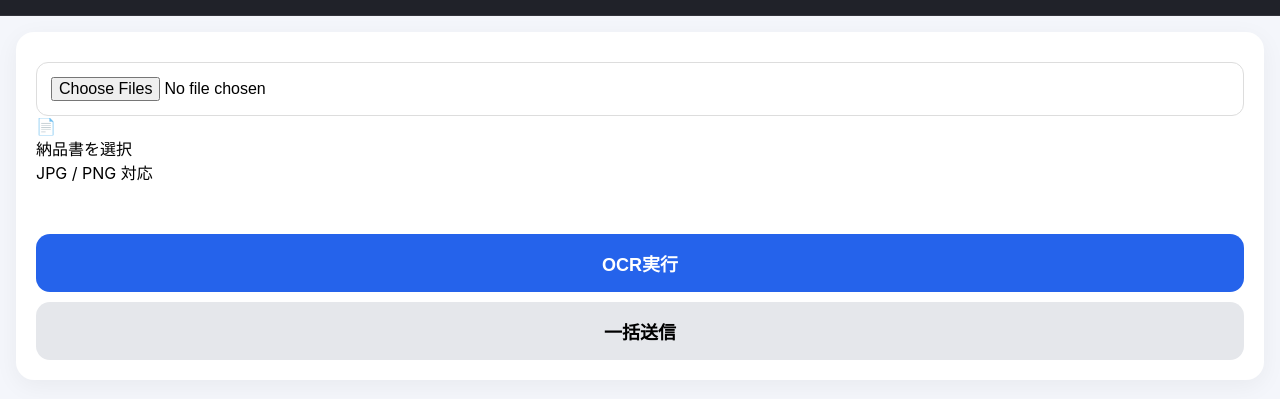
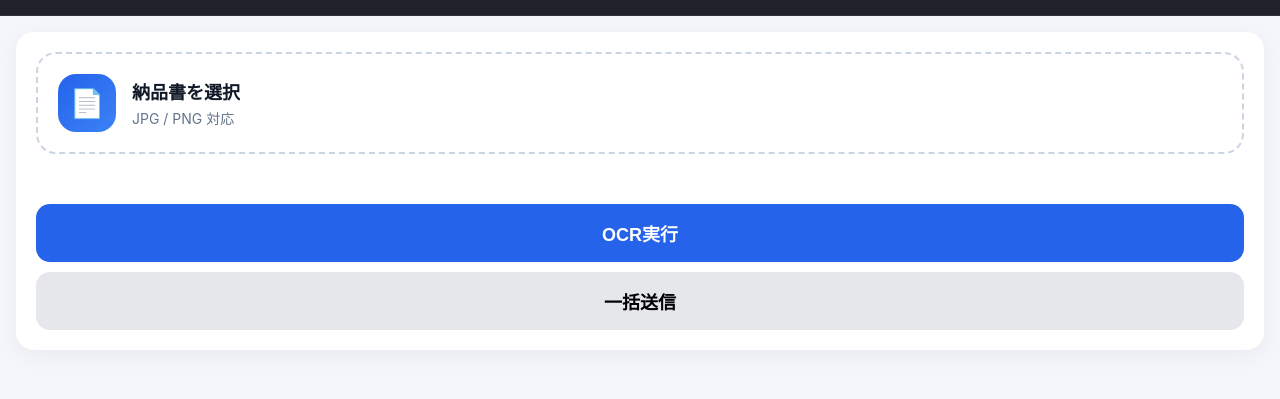
Before and after one commit to omepcg-ops/ocr-chatwork, a website: page public/index.html in a window 1280 px wide. Shown: the part 83-482 px from the top of the page. Drawn offline with Linux system fonts and the light colour scheme; no server answers.

Commit message:
Update style.css

```diff
--- a/public/style.css
+++ b/public/style.css
@@ -51,10 +51,6 @@ body {
   margin-bottom: 20px;
 }
 
-/* ファイル選択 */
-input[type="file"] {
-  font-size: 16px;
-}
 
 /* ボタン（スマホ特化） */
 button {
@@ -310,3 +306,99 @@ textarea {
   object-fit: contain;
 
 }
+/* =========================
+   ファイルUI
+========================= */
+
+.file-label {
+
+  display: block;
+  width: 100%;
+
+}
+
+.file-label input {
+
+  display: none;
+
+}
+
+.file-ui {
+
+  display: flex;
+  align-items: center;
+  gap: 16px;
+
+  background: white;
+
+  border:
+    2px dashed #cbd5e1;
+
+  border-radius: 20px;
+
+  padding: 20px;
+
+  transition: 0.2s;
+
+}
+
+.file-ui:active {
+
+  transform: scale(0.98);
+
+}
+
+.file-icon {
+
+  width: 58px;
+  height: 58px;
+
+  border-radius: 18px;
+
+  background:
+    linear-gradient(
+      135deg,
+      #2563eb,
+      #3b82f6
+    );
+
+  display: flex;
+  justify-content: center;
+  align-items: center;
+
+  font-size: 28px;
+
+  color: white;
+
+  flex-shrink: 0;
+
+}
+
+.file-text {
+
+  overflow: hidden;
+
+}
+
+.file-main {
+
+  font-size: 18px;
+  font-weight: 700;
+
+  color: #111827;
+
+}
+
+.file-sub {
+
+  font-size: 14px;
+
+  color: #64748b;
+
+  margin-top: 4px;
+
+  white-space: nowrap;
+  overflow: hidden;
+  text-overflow: ellipsis;
+
+}
```
